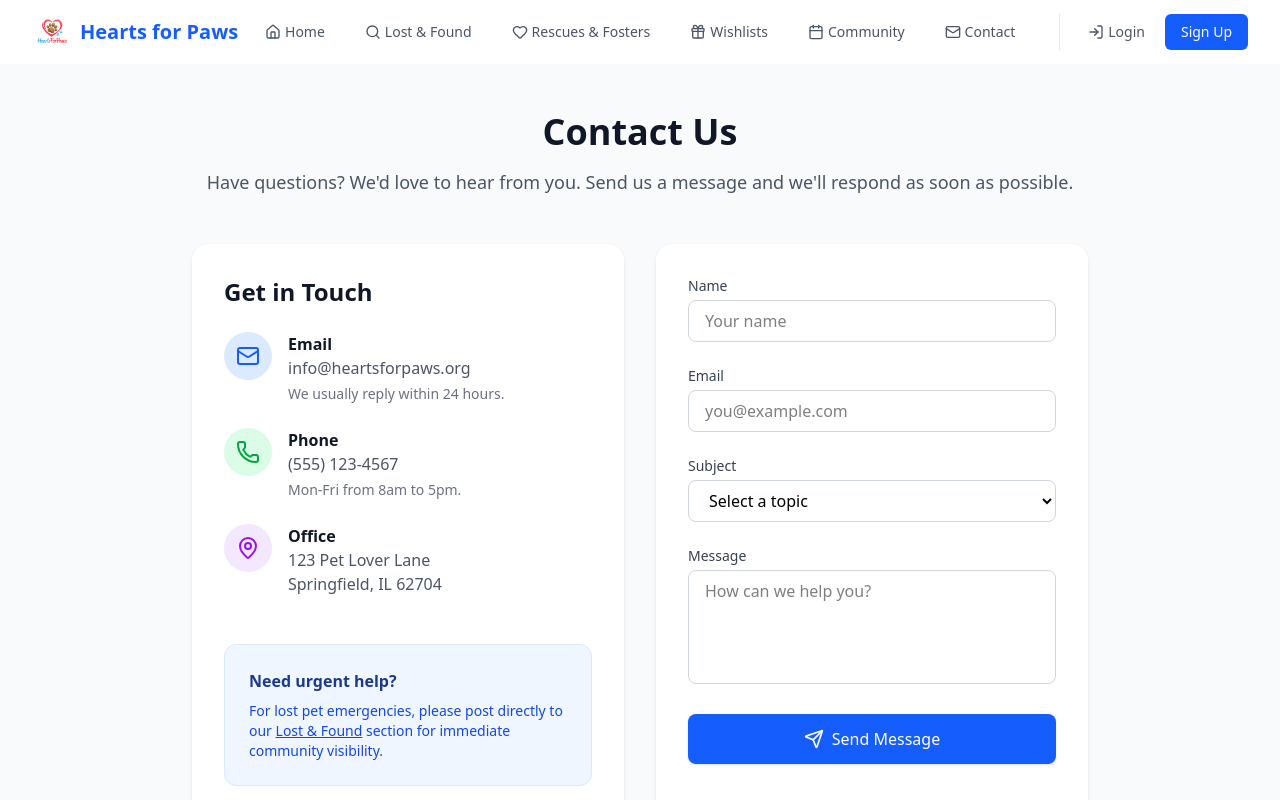
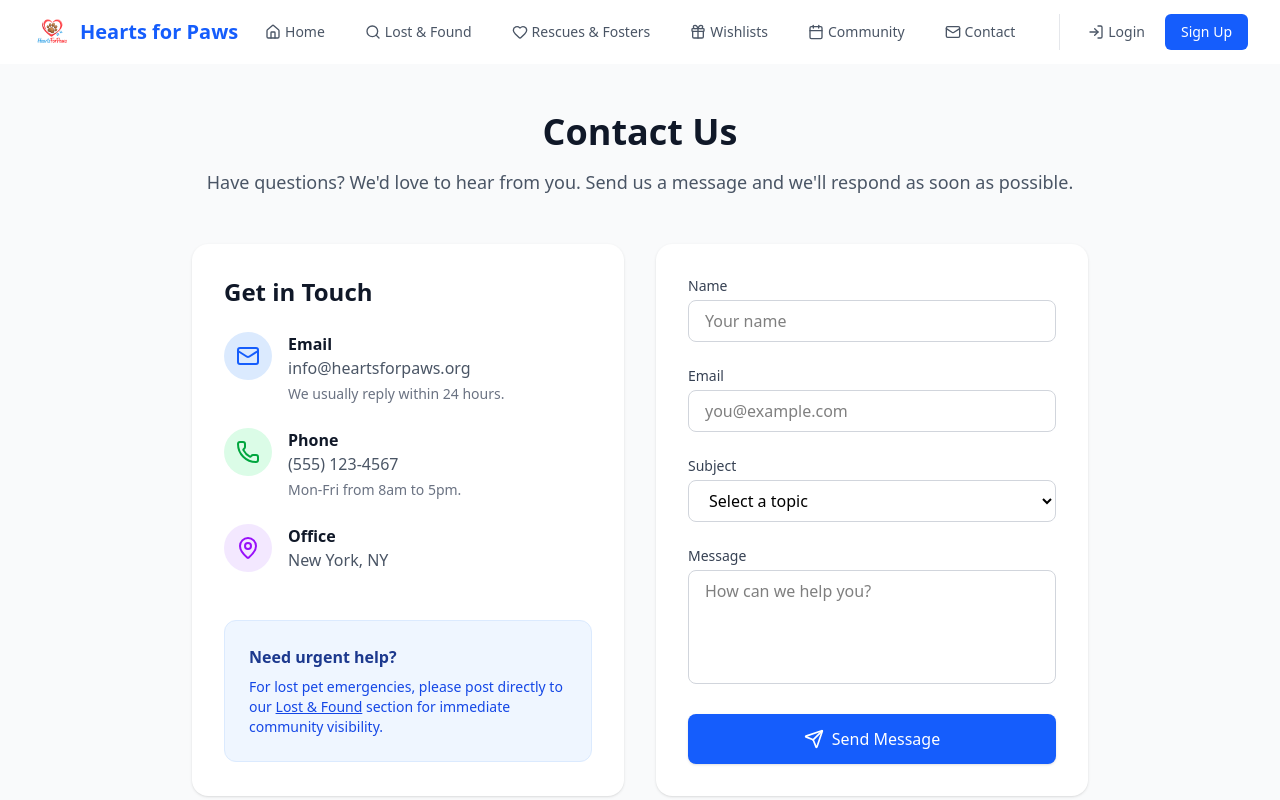
Before and after one commit to itsloops/Hearts-for-Paws, a React (Vite) app: page /contact in a window 1280 px wide. Shown: the top 800 px of the page. Built offline with nearby package versions, Linux system fonts and the light colour scheme.

Commit message:
Update contact address to City, State only

```diff
--- a/src/pages/Contact.jsx
+++ b/src/pages/Contact.jsx
@@ -71,8 +71,7 @@ export default function Contact() {
                 </div>
                 <div>
                   <h3 className="font-semibold text-gray-900">Office</h3>
-                  <p className="text-gray-600">123 Pet Lover Lane</p>
-                  <p className="text-gray-600">Springfield, IL 62704</p>
+                  <p className="text-gray-600">New York, NY</p>
                 </div>
               </div>
             </div>
```
